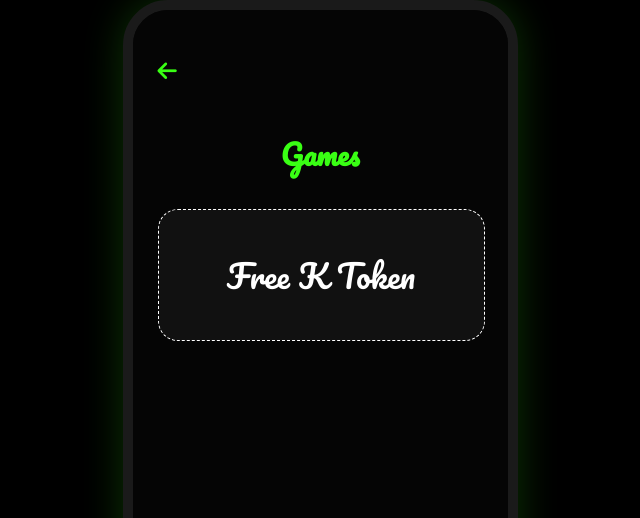
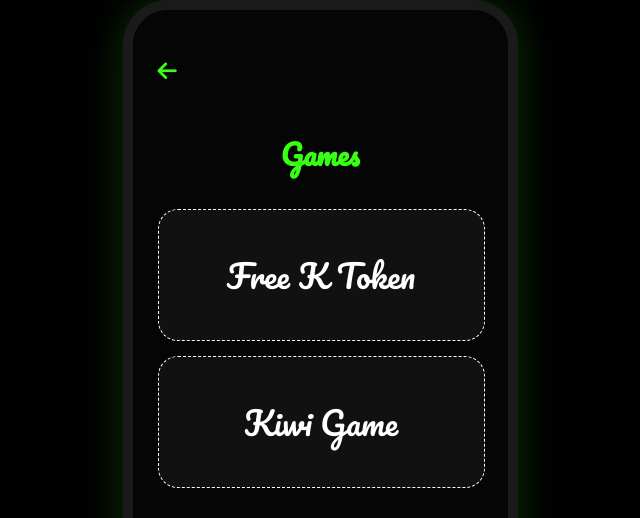
Before and after one commit to officer1kiwi-cmd/kiwi-studio, a plain HTML site: page index.html in a window 1280 px wide. Both pictures are taken after a click on the element "Games". Shown: the top 518 px of the page, without its empty margins (320-960 px from the left). Drawn offline with Linux system fonts and the light colour scheme; no server answers.

Commit message:
Add files via upload

```diff
--- a/index.html
+++ b/index.html
@@ -341,6 +341,7 @@
         <i class="fa-solid fa-arrow-left back-btn" onclick="closePage('games-page')"></i>
         <h2 class="overlay-title">Games</h2>
         <a href="https://sites.google.com/view/freektoken" target="_blank" class="art-item"style="border-color: #fff; color: #fff;">Free K Token</a>
+		<a href="https://kiwi-game.vercel.app/" target="_blank" class="art-item"style="border-color: #fff; color: #fff;">Kiwi Game</a>
     </div>
 
     <div id="wallet-page" class="page-overlay">
```
